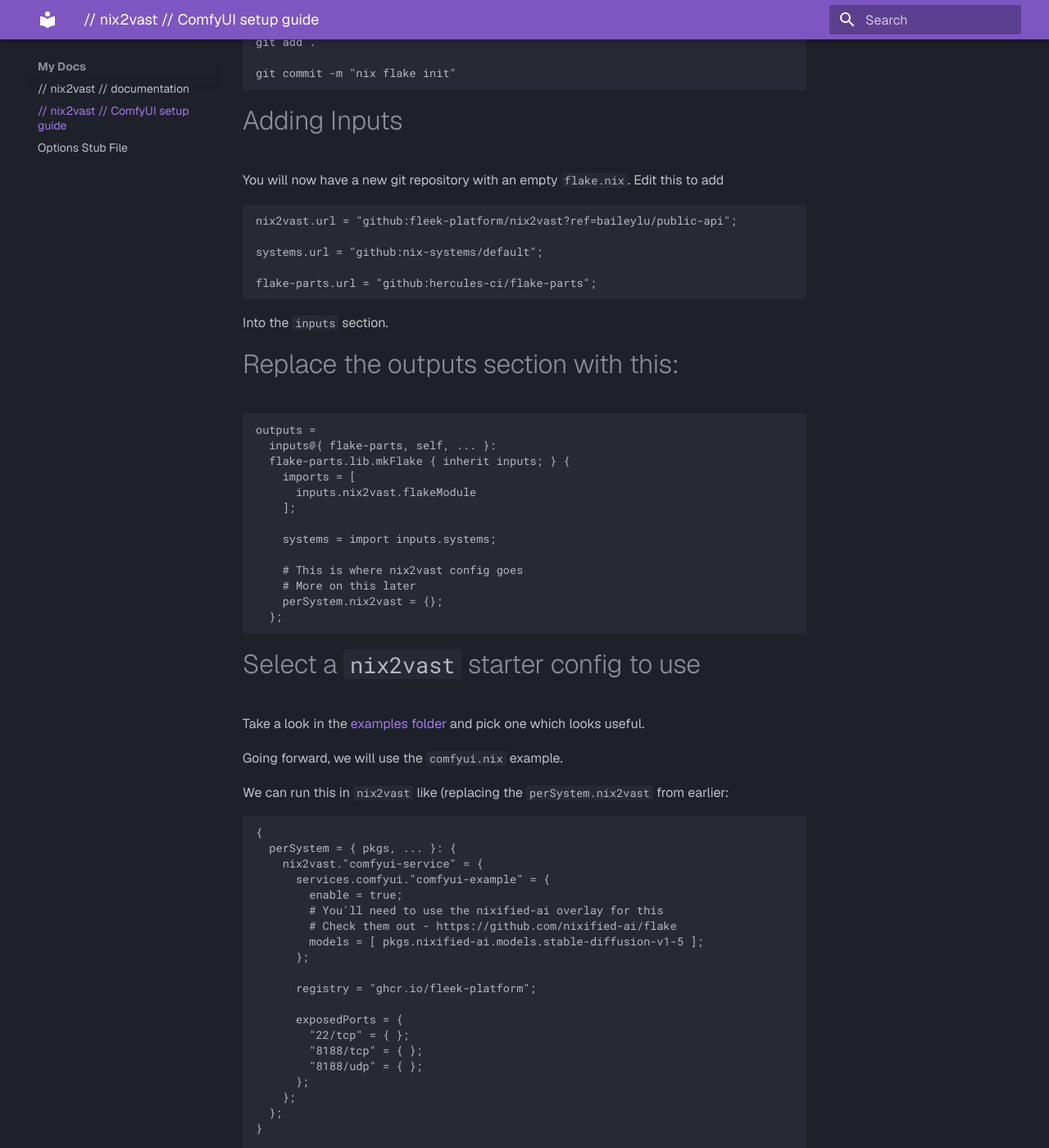
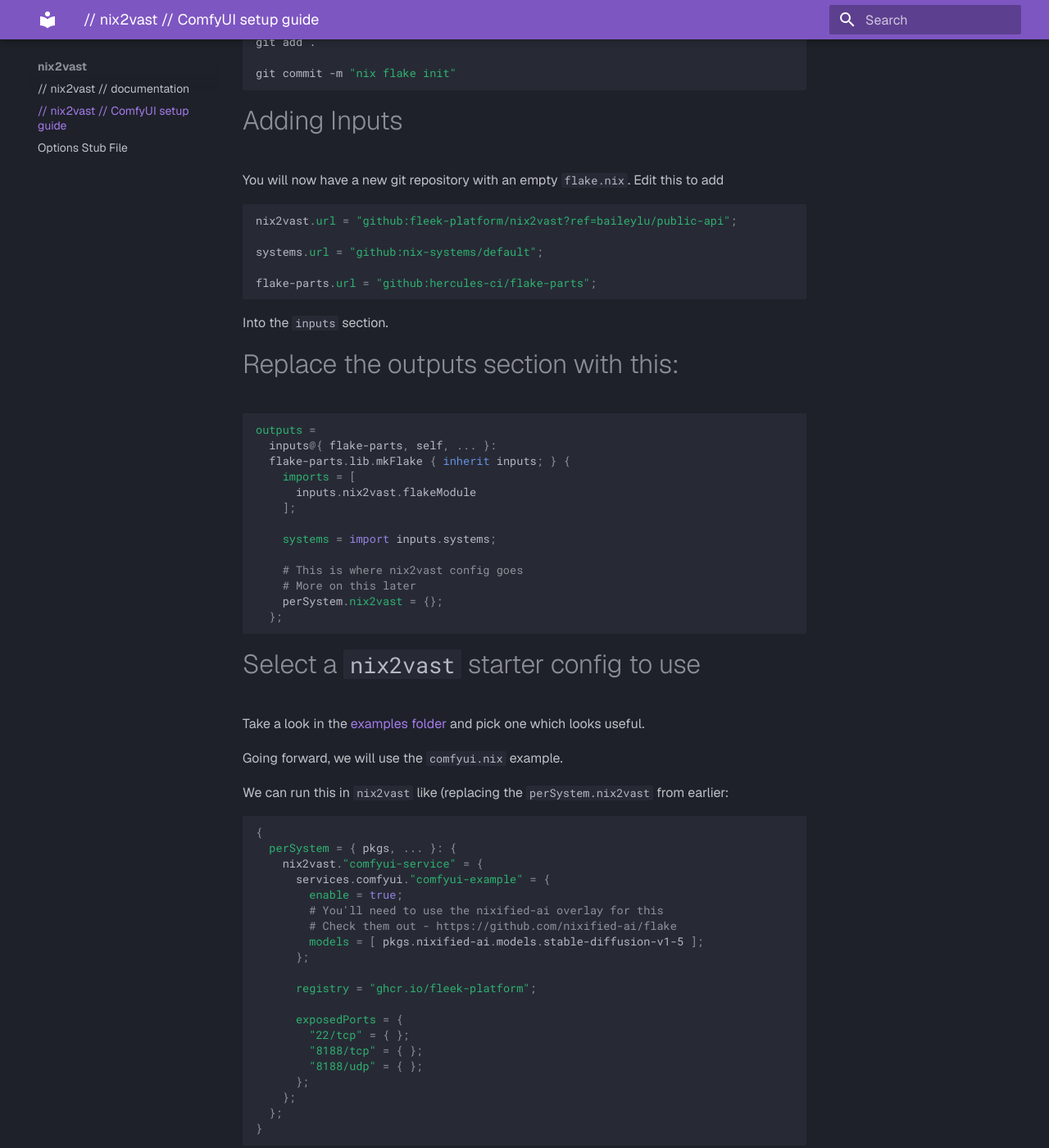
Before and after one commit to fleek-sh/nix2gpu, an MkDocs documentation site: the page built from docs/getting-started.md, in a window 1280 px wide and 1400 px high, scrolled down 772 px. Shown: the whole window at 82% size. Built offline with MkDocs 1.6.1 and Material for MkDocs 9.7.7, drawn with Linux system fonts in a browser that asks for light colours; some of the changed text lies outside the part shown.

Commit message:
Customize site name

```diff
--- a/mkdocs.yml
+++ b/mkdocs.yml
@@ -1,5 +1,5 @@
-site_name: My Docs
-site_url: https://mydomain.org/mysite
+site_name: nix2vast
+site_url: https://github.com/fleek-platform/nix2vast
 theme:
   name: material
   palette:
@@ -19,3 +19,10 @@
   - toc:
       permalink: "#"
       separator: "_"
+  - pymdownx.highlight:
+      anchor_linenums: true
+      line_spans: __span
+      pygments_lang_class: true
+  - pymdownx.inlinehilite
+  - pymdownx.snippets
+  - pymdownx.superfences
```
